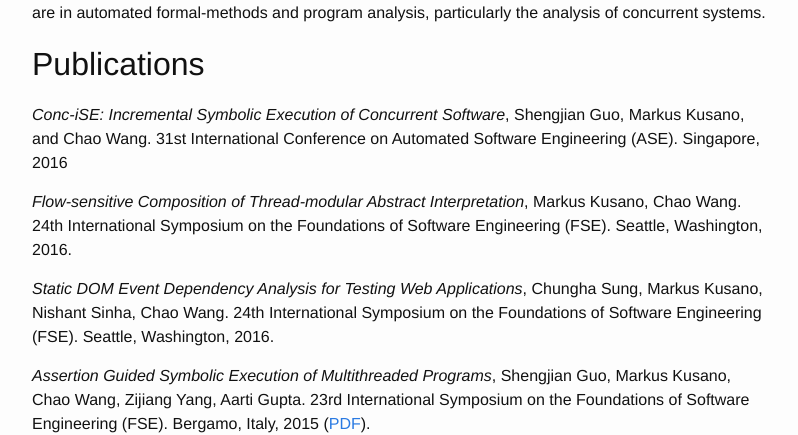
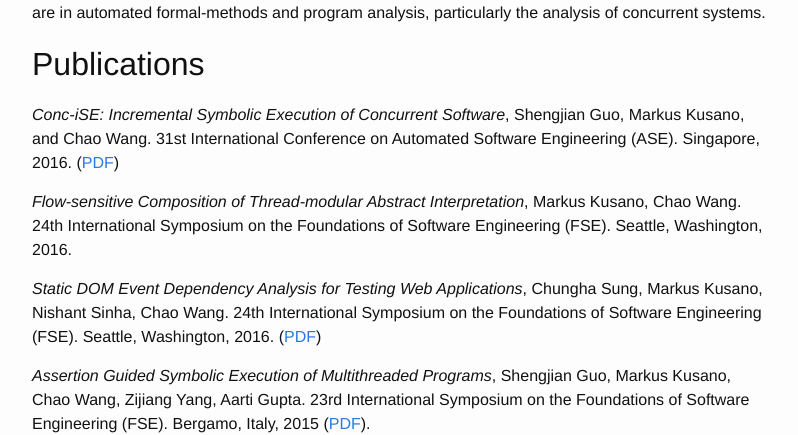
Before and after one commit to markus-kusano/markus-kusano.github.io, a Jekyll site: the page built from index.markdown, in a window 1280 px wide. Shown: the part 349-784 px from the top of the page, without its empty margins (238-1036 px from the left). Built offline with Jekyll 4.4.1, drawn with Linux system fonts in a browser that asks for light colours.

Commit message:
add new PDFs

```diff
--- a/index.markdown
+++ b/index.markdown
@@ -19,7 +19,7 @@ particularly the analysis of concurrent systems.
 
 _Conc-iSE: Incremental Symbolic Execution of Concurrent Software_,  Shengjian
 Guo, Markus Kusano, and Chao Wang. 31st International
-Conference on Automated Software Engineering (ASE). Singapore, 2016
+Conference on Automated Software Engineering (ASE). Singapore, 2016. ([PDF](/papers/concise16.pdf))
 
 _Flow-sensitive Composition of Thread-modular Abstract Interpretation_, Markus
 Kusano, Chao Wang. 24th International Symposium on the Foundations
@@ -27,7 +27,7 @@ of Software Engineering (FSE). Seattle, Washington, 2016.
 
 _Static DOM Event Dependency Analysis for Testing Web Applications_, Chungha
 Sung, Markus Kusano, Nishant Sinha, Chao Wang. 24th International Symposium on
-the Foundations of Software Engineering (FSE). Seattle, Washington, 2016.
+the Foundations of Software Engineering (FSE). Seattle, Washington, 2016. ([PDF](/papers/SungKSW16.pdf))
 
 _Assertion Guided Symbolic Execution of Multithreaded Programs_, Shengjian Guo,
 Markus Kusano, Chao Wang, Zijiang Yang, Aarti Gupta. 23rd
```
Also changed, not shown: 1 other file.
